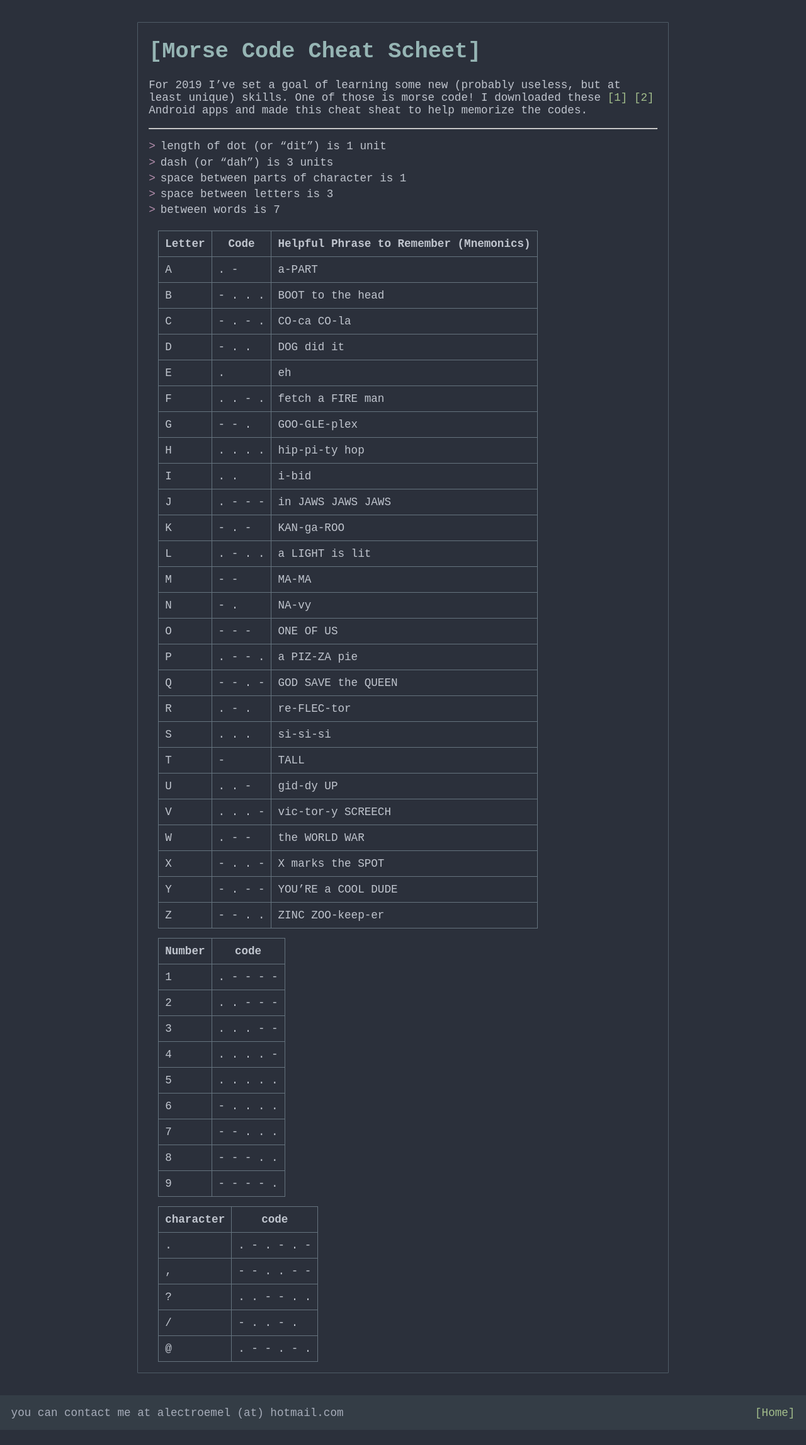
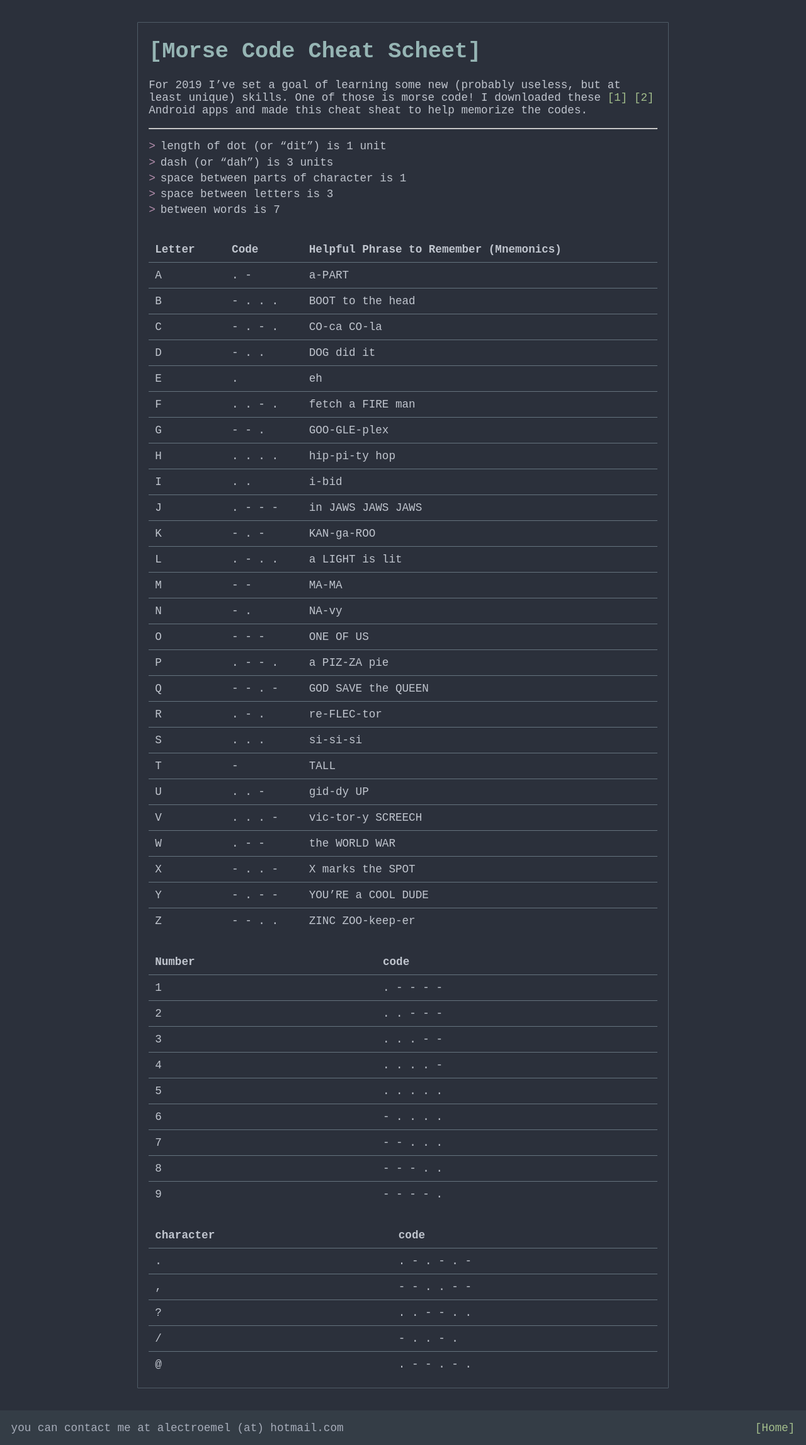
Before and after one commit to AlecTroemel/alectroemel.github.io, a Jekyll site: the page built from _posts/2019-03-12-morse-code-cheat-sheet.md, in a window 1280 px wide. Shown: the whole page at 63% size. Built offline with Jekyll 4.4.1, drawn with Linux system fonts in a browser that asks for light colours; before the commit the page ends 2270 px from its top, so only the background shows below that.

Commit message:
update table styles

```diff
--- a/assets/style.css
+++ b/assets/style.css
@@ -242,16 +242,25 @@ canvas{
 
 /* table */
 table {
+    text-align: left;
     margin: 0px;
     padding: 15px;
     border: 1px solid var(--base03);
     border-collapse: collapse;
-    width: 100%;
 }
 
-tr, td, th {
+td {
     padding: 10px;
-    border: 1px solid var(--base03);
+    border-top: 1px solid var(--base03);
+}
+
+tr, th {
+    padding: 20px 20px 10px 10px;
+    border: none;
+}
+
+hr {
+    color: var(--base03);
 }
 
 /* desktop size screens */
@@ -271,7 +280,8 @@ tr, td, th {
     }
 
     table {
-        width: auto;
-        margin: 15px;
+        border: none;
+        width: 100%;
+        margin: 15px 0px;
     }
 }
```
